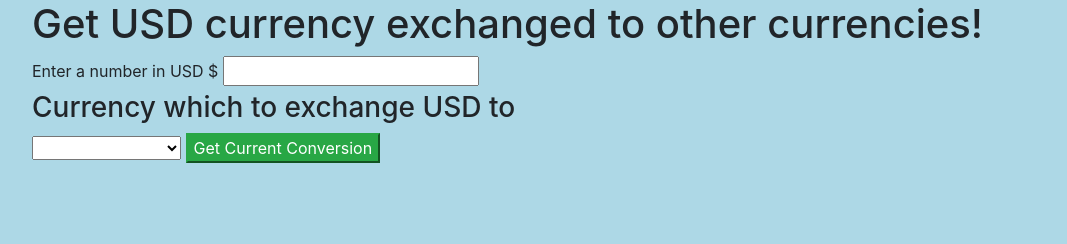
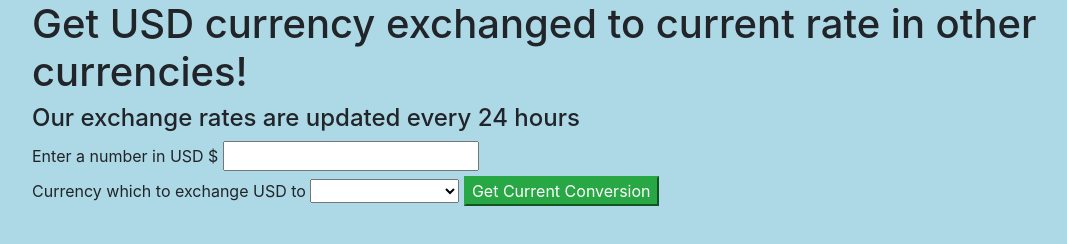
Before and after one commit to HR-Williams/currency-exchanger, a website built with webpack: page src/index.html in a window 1280 px wide. Shown: the whole page, without its empty margins (53-1120 px from the left). Built offline with nearby package versions, Linux system fonts and the light colour scheme.

Commit message:
Delete tests, change UI

```diff
--- a/src/index.html
+++ b/src/index.html
@@ -5,11 +5,12 @@
 </head>
 <body>
   <div class="container">
-    <h1>Get USD currency exchanged to other currencies!</h1>
+    <h1>Get USD currency exchanged to current rate in other currencies!</h1>
+    <h4>Our exchange rates are updated every 24 hours</h4>
     <label for="amount">Enter a number in USD $</label>
     <input id="amount" type="text">
     <div class="form-group">
-      <h3>Currency which to exchange USD to</h3>
+      <label for="currency">Currency which to exchange USD to</label>
       <select id="currency">
         <option selected="selected"></option>
         <option value="AED">UAE Dirham</option>
```
Also changed, not shown: __tests__/example.test.js (deleted).
